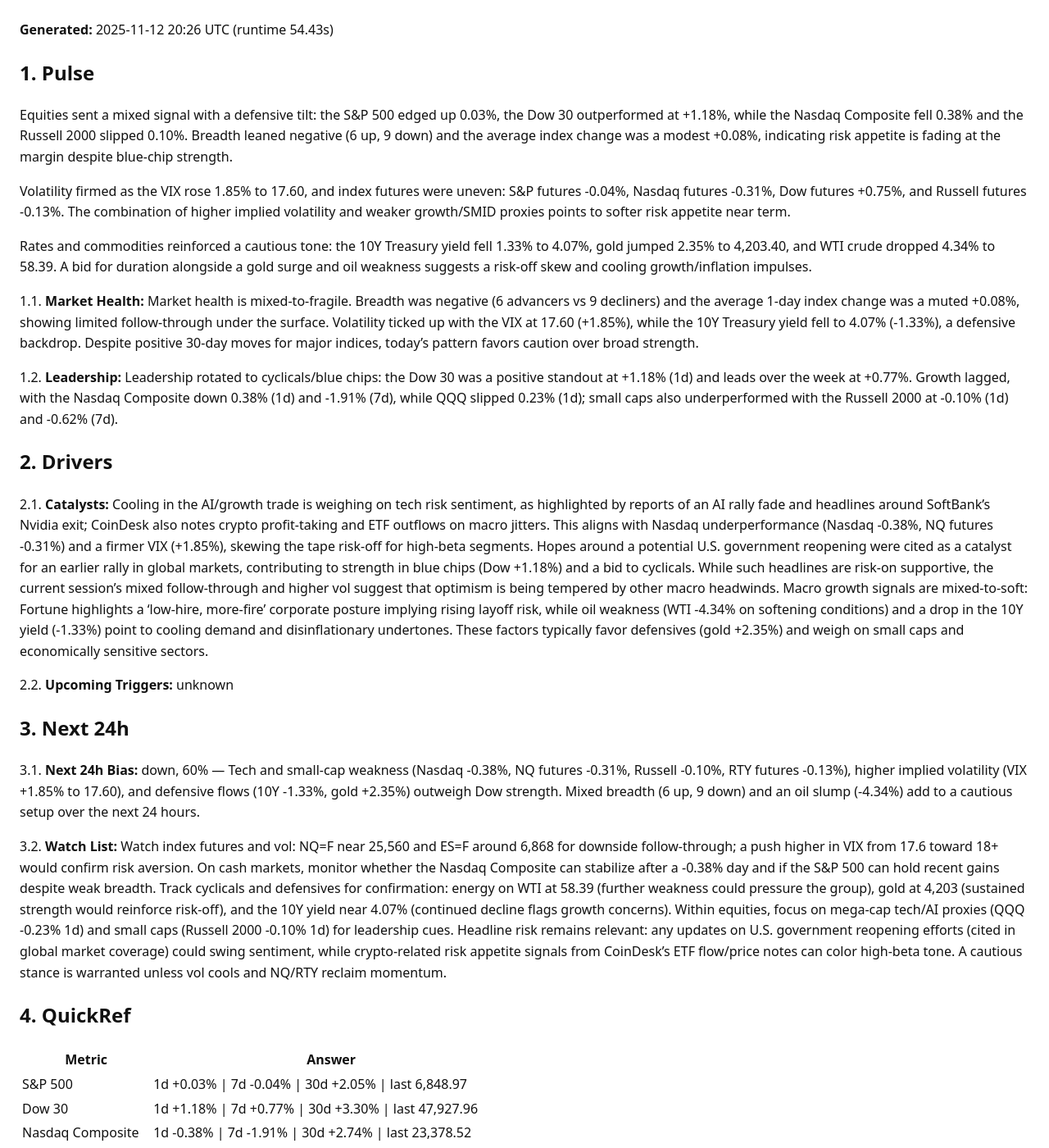
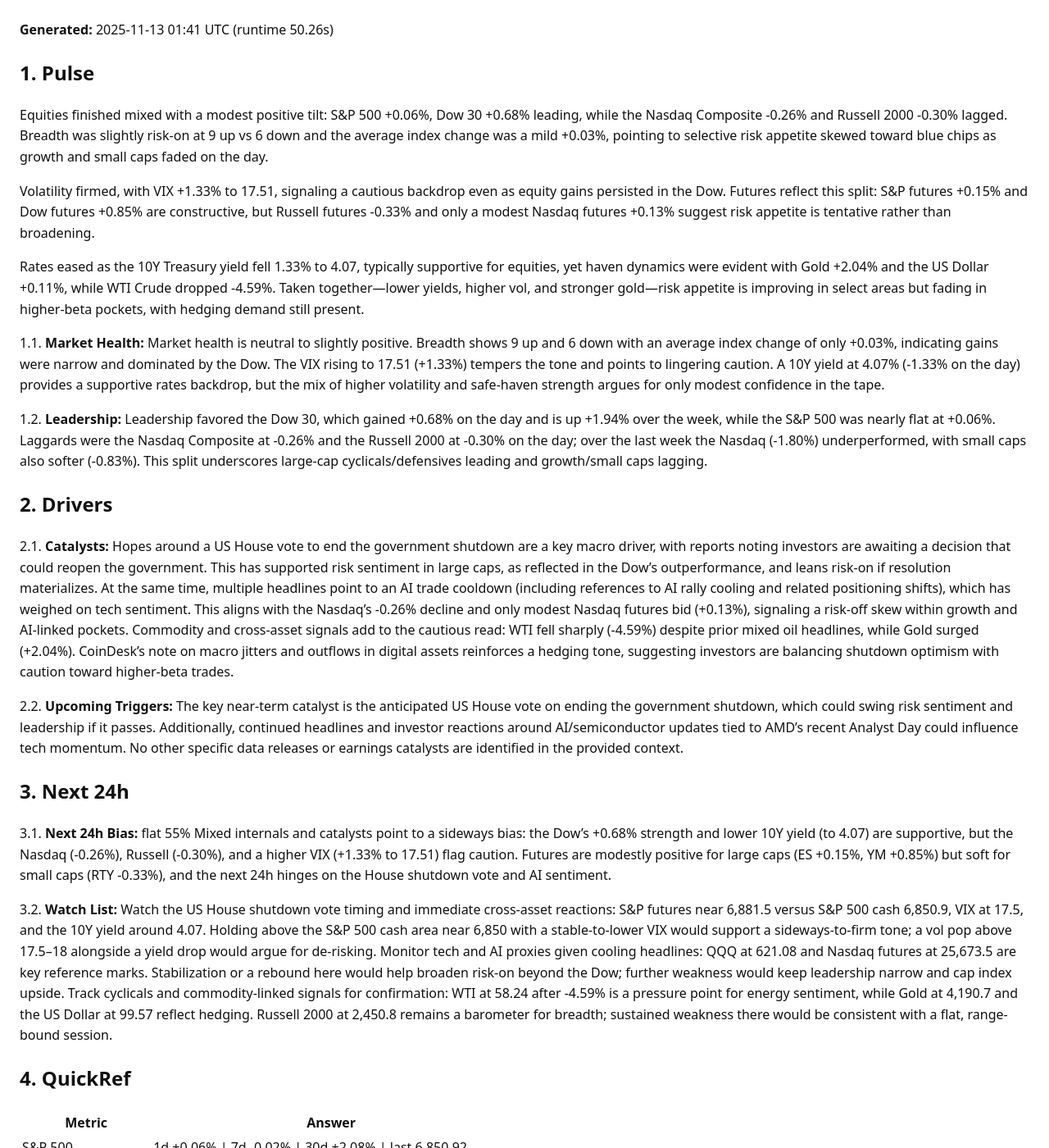
Before and after one commit to ryness/stonks, a Jekyll site: the page built from _reports/GODSEYE.md, in a window 1280 px wide and 1400 px high. Shown: the whole window at 82% size. Built offline with Jekyll 4.4.1, drawn with Linux system fonts in a browser that asks for light colours; some of the changed text lies outside the part shown.

Commit message:
Update report: rotation+GodsEye

```diff
--- a/_reports/GODSEYE.md
+++ b/_reports/GODSEYE.md
@@ -2,35 +2,35 @@
 layout: default
 title: "GodsEye Market Report"
 ticker: "GODSEYE"
-date: 2025-11-12
-generated_at: 2025-11-12T20:26:01.512480+00:00
-runtime_seconds: 54.43
+date: 2025-11-13
+generated_at: 2025-11-13T01:41:30.713854+00:00
+runtime_seconds: 50.26
 raw_markdown: |
-  **Generated:** <time class="js-local-time" datetime="2025-11-12T20:26:01.512480+00:00">2025-11-12 20:26 UTC</time> (runtime 54.43s)
+  **Generated:** <time class="js-local-time" datetime="2025-11-13T01:41:30.713854+00:00">2025-11-13 01:41 UTC</time> (runtime 50.26s)
 
   ## 1. Pulse
 
-  Equities sent a mixed signal with a defensive tilt: the S&P 500 edged up 0.03%, the Dow 30 outperformed at +1.18%, while the Nasdaq Composite fell 0.38% and the Russell 2000 slipped 0.10%. Breadth leaned negative (6 up, 9 down) and the average index change was a modest +0.08%, indicating risk appetite is fading at the margin despite blue-chip strength.
+  Equities finished mixed with a modest positive tilt: S&P 500 +0.06%, Dow 30 +0.68% leading, while the Nasdaq Composite -0.26% and Russell 2000 -0.30% lagged. Breadth was slightly risk-on at 9 up vs 6 down and the average index change was a mild +0.03%, pointing to selective risk appetite skewed toward blue chips as growth and small caps faded on the day.
 
-  Volatility firmed as the VIX rose 1.85% to 17.60, and index futures were uneven: S&P futures -0.04%, Nasdaq futures -0.31%, Dow futures +0.75%, and Russell futures -0.13%. The combination of higher implied volatility and weaker growth/SMID proxies points to softer risk appetite near term.
+  Volatility firmed, with VIX +1.33% to 17.51, signaling a cautious backdrop even as equity gains persisted in the Dow. Futures reflect this split: S&P futures +0.15% and Dow futures +0.85% are constructive, but Russell futures -0.33% and only a modest Nasdaq futures +0.13% suggest risk appetite is tentative rather than broadening.
 
-  Rates and commodities reinforced a cautious tone: the 10Y Treasury yield fell 1.33% to 4.07%, gold jumped 2.35% to 4,203.40, and WTI crude dropped 4.34% to 58.39. A bid for duration alongside a gold surge and oil weakness suggests a risk-off skew and cooling growth/inflation impulses.
+  Rates eased as the 10Y Treasury yield fell 1.33% to 4.07, typically supportive for equities, yet haven dynamics were evident with Gold +2.04% and the US Dollar +0.11%, while WTI Crude dropped -4.59%. Taken together—lower yields, higher vol, and stronger gold—risk appetite is improving in select areas but fading in higher-beta pockets, with hedging demand still present.
 
-  1.1. **Market Health:** Market health is mixed-to-fragile. Breadth was negative (6 advancers vs 9 decliners) and the average 1-day index change was a muted +0.08%, showing limited follow-through under the surface. Volatility ticked up with the VIX at 17.60 (+1.85%), while the 10Y Treasury yield fell to 4.07% (-1.33%), a defensive backdrop. Despite positive 30-day moves for major indices, today’s pattern favors caution over broad strength.
+  1.1. **Market Health:** Market health is neutral to slightly positive. Breadth shows 9 up and 6 down with an average index change of only +0.03%, indicating gains were narrow and dominated by the Dow. The VIX rising to 17.51 (+1.33%) tempers the tone and points to lingering caution. A 10Y yield at 4.07% (-1.33% on the day) provides a supportive rates backdrop, but the mix of higher volatility and safe-haven strength argues for only modest confidence in the tape.
 
-  1.2. **Leadership:** Leadership rotated to cyclicals/blue chips: the Dow 30 was a positive standout at +1.18% (1d) and leads over the week at +0.77%. Growth lagged, with the Nasdaq Composite down 0.38% (1d) and -1.91% (7d), while QQQ slipped 0.23% (1d); small caps also underperformed with the Russell 2000 at -0.10% (1d) and -0.62% (7d).
+  1.2. **Leadership:** Leadership favored the Dow 30, which gained +0.68% on the day and is up +1.94% over the week, while the S&P 500 was nearly flat at +0.06%. Laggards were the Nasdaq Composite at -0.26% and the Russell 2000 at -0.30% on the day; over the last week the Nasdaq (-1.80%) underperformed, with small caps also softer (-0.83%). This split underscores large-cap cyclicals/defensives leading and growth/small caps lagging.
 
   ## 2. Drivers
 
-  2.1. **Catalysts:** Cooling in the AI/growth trade is weighing on tech risk sentiment, as highlighted by reports of an AI rally fade and headlines around SoftBank’s Nvidia exit; CoinDesk also notes crypto profit-taking and ETF outflows on macro jitters. This aligns with Nasdaq underperformance (Nasdaq -0.38%, NQ futures -0.31%) and a firmer VIX (+1.85%), skewing the tape risk-off for high-beta segments. Hopes around a potential U.S. government reopening were cited as a catalyst for an earlier rally in global markets, contributing to strength in blue chips (Dow +1.18%) and a bid to cyclicals. While such headlines are risk-on supportive, the current session’s mixed follow-through and higher vol suggest that optimism is being tempered by other macro headwinds. Macro growth signals are mixed-to-soft: Fortune highlights a ‘low-hire, more-fire’ corporate posture implying rising layoff risk, while oil weakness (WTI -4.34% on softening conditions) and a drop in the 10Y yield (-1.33%) point to cooling demand and disinflationary undertones. These factors typically favor defensives (gold +2.35%) and weigh on small caps and economically sensitive sectors.
+  2.1. **Catalysts:** Hopes around a US House vote to end the government shutdown are a key macro driver, with reports noting investors are awaiting a decision that could reopen the government. This has supported risk sentiment in large caps, as reflected in the Dow’s outperformance, and leans risk-on if resolution materializes. At the same time, multiple headlines point to an AI trade cooldown (including references to AI rally cooling and related positioning shifts), which has weighed on tech sentiment. This aligns with the Nasdaq’s -0.26% decline and only modest Nasdaq futures bid (+0.13%), signaling a risk-off skew within growth and AI-linked pockets. Commodity and cross-asset signals add to the cautious read: WTI fell sharply (-4.59%) despite prior mixed oil headlines, while Gold surged (+2.04%). CoinDesk’s note on macro jitters and outflows in digital assets reinforces a hedging tone, suggesting investors are balancing shutdown optimism with caution toward higher-beta trades.
 
-  2.2. **Upcoming Triggers:** unknown
+  2.2. **Upcoming Triggers:** The key near-term catalyst is the anticipated US House vote on ending the government shutdown, which could swing risk sentiment and leadership if it passes. Additionally, continued headlines and investor reactions around AI/semiconductor updates tied to AMD’s recent Analyst Day could influence tech momentum. No other specific data releases or earnings catalysts are identified in the provided context.
 
   ## 3. Next 24h
 
-  3.1. **Next 24h Bias:** down, 60% — Tech and small-cap weakness (Nasdaq -0.38%, NQ futures -0.31%, Russell -0.10%, RTY futures -0.13%), higher implied volatility (VIX +1.85% to 17.60), and defensive flows (10Y -1.33%, gold +2.35%) outweigh Dow strength. Mixed breadth (6 up, 9 down) and an oil slump (-4.34%) add to a cautious setup over the next 24 hours.
+  3.1. **Next 24h Bias:** flat 55% Mixed internals and catalysts point to a sideways bias: the Dow’s +0.68% strength and lower 10Y yield (to 4.07) are supportive, but the Nasdaq (-0.26%), Russell (-0.30%), and a higher VIX (+1.33% to 17.51) flag caution. Futures are modestly positive for large caps (ES +0.15%, YM +0.85%) but soft for small caps (RTY -0.33%), and the next 24h hinges on the House shutdown vote and AI sentiment.
 
-  3.2. **Watch List:** Watch index futures and vol: NQ=F near 25,560 and ES=F around 6,868 for downside follow-through; a push higher in VIX from 17.6 toward 18+ would confirm risk aversion. On cash markets, monitor whether the Nasdaq Composite can stabilize after a -0.38% day and if the S&P 500 can hold recent gains despite weak breadth. Track cyclicals and defensives for confirmation: energy on WTI at 58.39 (further weakness could pressure the group), gold at 4,203 (sustained strength would reinforce risk-off), and the 10Y yield near 4.07% (continued decline flags growth concerns). Within equities, focus on mega-cap tech/AI proxies (QQQ -0.23% 1d) and small caps (Russell 2000 -0.10% 1d) for leadership cues. Headline risk remains relevant: any updates on U.S. government reopening efforts (cited in global market coverage) could swing sentiment, while crypto-related risk appetite signals from CoinDesk’s ETF flow/price notes can color high-beta tone. A cautious stance is warranted unless vol cools and NQ/RTY reclaim momentum.
+  3.2. **Watch List:** Watch the US House shutdown vote timing and immediate cross-asset reactions: S&P futures near 6,881.5 versus S&P 500 cash 6,850.9, VIX at 17.5, and the 10Y yield around 4.07. Holding above the S&P 500 cash area near 6,850 with a stable-to-lower VIX would support a sideways-to-firm tone; a vol pop above 17.5–18 alongside a yield drop would argue for de-risking. Monitor tech and AI proxies given cooling headlines: QQQ at 621.08 and Nasdaq futures at 25,673.5 are key reference marks. Stabilization or a rebound here would help broaden risk-on beyond the Dow; further weakness would keep leadership narrow and cap index upside. Track cyclicals and commodity-linked signals for confirmation: WTI at 58.24 after -4.59% is a pressure point for energy sentiment, while Gold at 4,190.7 and the US Dollar at 99.57 reflect hedging. Russell 2000 at 2,450.8 remains a barometer for breadth; sustained weakness there would be consistent with a flat, range-bound session.
 
   ## 4. QuickRef
 
@@ -38,21 +38,21 @@ raw_markdown: |
   <table>
   <thead><tr><th>Metric</th><th>Answer</th></tr></thead>
   <tbody>
-  <tr><td>S&amp;P 500</td><td>1d +0.03% | 7d -0.04% | 30d +2.05% | last 6,848.97</td></tr>
-  <tr><td>Dow 30</td><td>1d +1.18% | 7d +0.77% | 30d +3.30% | last 47,927.96</td></tr>
-  <tr><td>Nasdaq Composite</td><td>1d -0.38% | 7d -1.91% | 30d +2.74% | last 23,378.52</td></tr>
-  <tr><td>Russell 2000</td><td>1d -0.10% | 7d -0.62% | 30d +0.56% | last 2,455.92</td></tr>
-  <tr><td>SPY ETF</td><td>1d -0.01% | 7d -0.06% | 30d +2.17% | last 682.94</td></tr>
-  <tr><td>QQQ ETF</td><td>1d -0.23% | 7d -1.89% | 30d +2.80% | last 620.12</td></tr>
-  <tr><td>VIX</td><td>1d +1.85% | 7d +2.50% | 30d +8.04% | last 17.60</td></tr>
-  <tr><td>S&amp;P Fut</td><td>1d -0.04% | 7d -0.20% | 30d +1.59% | last 6,868.75</td></tr>
-  <tr><td>Nasdaq Fut</td><td>1d -0.31% | 7d -2.08% | 30d +2.17% | last 25,560.50</td></tr>
-  <tr><td>Dow Fut</td><td>1d +0.75% | 7d +1.93% | 30d +3.56% | last 48,388.00</td></tr>
-  <tr><td>Russell Fut</td><td>1d -0.13% | 7d -0.67% | 30d +0.12% | last 2,463.10</td></tr>
+  <tr><td>S&amp;P 500</td><td>1d +0.06% | 7d -0.02% | 30d +2.08% | last 6,850.92</td></tr>
+  <tr><td>Dow 30</td><td>1d +0.68% | 7d +1.94% | 30d +3.91% | last 48,254.82</td></tr>
+  <tr><td>Nasdaq Composite</td><td>1d -0.26% | 7d -1.80% | 30d +2.86% | last 23,406.46</td></tr>
+  <tr><td>Russell 2000</td><td>1d -0.30% | 7d -0.83% | 30d +0.35% | last 2,450.80</td></tr>
+  <tr><td>SPY ETF</td><td>1d +0.06% | 7d +0.01% | 30d +2.23% | last 683.38</td></tr>
+  <tr><td>QQQ ETF</td><td>1d -0.08% | 7d -1.74% | 30d +2.96% | last 621.08</td></tr>
+  <tr><td>VIX</td><td>1d +1.33% | 7d +1.98% | 30d +7.49% | last 17.51</td></tr>
+  <tr><td>S&amp;P Fut</td><td>1d +0.15% | 7d -0.02% | 30d +1.77% | last 6,881.50</td></tr>
+  <tr><td>Nasdaq Fut</td><td>1d +0.13% | 7d -1.65% | 30d +2.62% | last 25,673.50</td></tr>
+  <tr><td>Dow Fut</td><td>1d +0.85% | 7d +2.03% | 30d +3.66% | last 48,437.00</td></tr>
+  <tr><td>Russell Fut</td><td>1d -0.33% | 7d -0.88% | 30d -0.09% | last 2,458.00</td></tr>
   <tr><td>10Y Treasury</td><td>1d -1.33% | 7d -1.00% | 30d -1.00% | last 4.07</td></tr>
-  <tr><td>Gold Fut</td><td>1d +2.35% | 7d +5.08% | 30d +8.69% | last 4,203.40</td></tr>
-  <tr><td>WTI Crude</td><td>1d -4.34% | 7d -4.36% | 30d -5.49% | last 58.39</td></tr>
-  <tr><td>US Dollar</td><td>1d +0.03% | 7d -0.38% | 30d +1.82% | last 99.49</td></tr>
+  <tr><td>Gold Fut</td><td>1d +2.04% | 7d +4.76% | 30d +8.36% | last 4,190.70</td></tr>
+  <tr><td>WTI Crude</td><td>1d -4.59% | 7d -4.60% | 30d -5.73% | last 58.24</td></tr>
+  <tr><td>US Dollar</td><td>1d +0.11% | 7d -0.30% | 30d +1.91% | last 99.57</td></tr>
   </tbody></table>
   </div>
 
@@ -121,31 +121,31 @@ raw_markdown: |
   </details>
 ---
 
-**Generated:** <time class="js-local-time" datetime="2025-11-12T20:26:01.512480+00:00">2025-11-12 20:26 UTC</time> (runtime 54.43s)
+**Generated:** <time class="js-local-time" datetime="2025-11-13T01:41:30.713854+00:00">2025-11-13 01:41 UTC</time> (runtime 50.26s)
 
 ## 1. Pulse
 
-Equities sent a mixed signal with a defensive tilt: the S&P 500 edged up 0.03%, the Dow 30 outperformed at +1.18%, while the Nasdaq Composite fell 0.38% and the Russell 2000 slipped 0.10%. Breadth leaned negative (6 up, 9 down) and the average index change was a modest +0.08%, indicating risk appetite is fading at the margin despite blue-chip strength.
+Equities finished mixed with a modest positive tilt: S&P 500 +0.06%, Dow 30 +0.68% leading, while the Nasdaq Composite -0.26% and Russell 2000 -0.30% lagged. Breadth was slightly risk-on at 9 up vs 6 down and the average index change was a mild +0.03%, pointing to selective risk appetite skewed toward blue chips as growth and small caps faded on the day.
 
-Volatility firmed as the VIX rose 1.85% to 17.60, and index futures were uneven: S&P futures -0.04%, Nasdaq futures -0.31%, Dow futures +0.75%, and Russell futures -0.13%. The combination of higher implied volatility and weaker growth/SMID proxies points to softer risk appetite near term.
+Volatility firmed, with VIX +1.33% to 17.51, signaling a cautious backdrop even as equity gains persisted in the Dow. Futures reflect this split: S&P futures +0.15% and Dow futures +0.85% are constructive, but Russell futures -0.33% and only a modest Nasdaq futures +0.13% suggest risk appetite is tentative rather than broadening.
 
-Rates and commodities reinforced a cautious tone: the 10Y Treasury yield fell 1.33% to 4.07%, gold jumped 2.35% to 4,203.40, and WTI crude dropped 4.34% to 58.39. A bid for duration alongside a gold surge and oil weakness suggests a risk-off skew and cooling growth/inflation impulses.
+Rates eased as the 10Y Treasury yield fell 1.33% to 4.07, typically supportive for equities, yet haven dynamics were evident with Gold +2.04% and the US Dollar +0.11%, while WTI Crude dropped -4.59%. Taken together—lower yields, higher vol, and stronger gold—risk appetite is improving in select areas but fading in higher-beta pockets, with hedging demand still present.
 
-1.1. **Market Health:** Market health is mixed-to-fragile. Breadth was negative (6 advancers vs 9 decliners) and the average 1-day index change was a muted +0.08%, showing limited follow-through under the surface. Volatility ticked up with the VIX at 17.60 (+1.85%), while the 10Y Treasury yield fell to 4.07% (-1.33%), a defensive backdrop. Despite positive 30-day moves for major indices, today’s pattern favors caution over broad strength.
+1.1. **Market Health:** Market health is neutral to slightly positive. Breadth shows 9 up and 6 down with an average index change of only +0.03%, indicating gains were narrow and dominated by the Dow. The VIX rising to 17.51 (+1.33%) tempers the tone and points to lingering caution. A 10Y yield at 4.07% (-1.33% on the day) provides a supportive rates backdrop, but the mix of higher volatility and safe-haven strength argues for only modest confidence in the tape.
 
-1.2. **Leadership:** Leadership rotated to cyclicals/blue chips: the Dow 30 was a positive standout at +1.18% (1d) and leads over the week at +0.77%. Growth lagged, with the Nasdaq Composite down 0.38% (1d) and -1.91% (7d), while QQQ slipped 0.23% (1d); small caps also underperformed with the Russell 2000 at -0.10% (1d) and -0.62% (7d).
+1.2. **Leadership:** Leadership favored the Dow 30, which gained +0.68% on the day and is up +1.94% over the week, while the S&P 500 was nearly flat at +0.06%. Laggards were the Nasdaq Composite at -0.26% and the Russell 2000 at -0.30% on the day; over the last week the Nasdaq (-1.80%) underperformed, with small caps also softer (-0.83%). This split underscores large-cap cyclicals/defensives leading and growth/small caps lagging.
 
 ## 2. Drivers
 
-2.1. **Catalysts:** Cooling in the AI/growth trade is weighing on tech risk sentiment, as highlighted by reports of an AI rally fade and headlines around SoftBank’s Nvidia exit; CoinDesk also notes crypto profit-taking and ETF outflows on macro jitters. This aligns with Nasdaq underperformance (Nasdaq -0.38%, NQ futures -0.31%) and a firmer VIX (+1.85%), skewing the tape risk-off for high-beta segments. Hopes around a potential U.S. government reopening were cited as a catalyst for an earlier rally in global markets, contributing to strength in blue chips (Dow +1.18%) and a bid to cyclicals. While such headlines are risk-on supportive, the current session’s mixed follow-through and higher vol suggest that optimism is being tempered by other macro headwinds. Macro growth signals are mixed-to-soft: Fortune highlights a ‘low-hire, more-fire’ corporate posture implying rising layoff risk, while oil weakness (WTI -4.34% on softening conditions) and a drop in the 10Y yield (-1.33%) point to cooling demand and disinflationary undertones. These factors typically favor defensives (gold +2.35%) and weigh on small caps and economically sensitive sectors.
+2.1. **Catalysts:** Hopes around a US House vote to end the government shutdown are a key macro driver, with reports noting investors are awaiting a decision that could reopen the government. This has supported risk sentiment in large caps, as reflected in the Dow’s outperformance, and leans risk-on if resolution materializes. At the same time, multiple headlines point to an AI trade cooldown (including references to AI rally cooling and related positioning shifts), which has weighed on tech sentiment. This aligns with the Nasdaq’s -0.26% decline and only modest Nasdaq futures bid (+0.13%), signaling a risk-off skew within growth and AI-linked pockets. Commodity and cross-asset signals add to the cautious read: WTI fell sharply (-4.59%) despite prior mixed oil headlines, while Gold surged (+2.04%). CoinDesk’s note on macro jitters and outflows in digital assets reinforces a hedging tone, suggesting investors are balancing shutdown optimism with caution toward higher-beta trades.
 
-2.2. **Upcoming Triggers:** unknown
+2.2. **Upcoming Triggers:** The key near-term catalyst is the anticipated US House vote on ending the government shutdown, which could swing risk sentiment and leadership if it passes. Additionally, continued headlines and investor reactions around AI/semiconductor updates tied to AMD’s recent Analyst Day could influence tech momentum. No other specific data releases or earnings catalysts are identified in the provided context.
 
 ## 3. Next 24h
 
-3.1. **Next 24h Bias:** down, 60% — Tech and small-cap weakness (Nasdaq -0.38%, NQ futures -0.31%, Russell -0.10%, RTY futures -0.13%), higher implied volatility (VIX +1.85% to 17.60), and defensive flows (10Y -1.33%, gold +2.35%) outweigh Dow strength. Mixed breadth (6 up, 9 down) and an oil slump (-4.34%) add to a cautious setup over the next 24 hours.
+3.1. **Next 24h Bias:** flat 55% Mixed internals and catalysts point to a sideways bias: the Dow’s +0.68% strength and lower 10Y yield (to 4.07) are supportive, but the Nasdaq (-0.26%), Russell (-0.30%), and a higher VIX (+1.33% to 17.51) flag caution. Futures are modestly positive for large caps (ES +0.15%, YM +0.85%) but soft for small caps (RTY -0.33%), and the next 24h hinges on the House shutdown vote and AI sentiment.
 
-3.2. **Watch List:** Watch index futures and vol: NQ=F near 25,560 and ES=F around 6,868 for downside follow-through; a push higher in VIX from 17.6 toward 18+ would confirm risk aversion. On cash markets, monitor whether the Nasdaq Composite can stabilize after a -0.38% day and if the S&P 500 can hold recent gains despite weak breadth. Track cyclicals and defensives for confirmation: energy on WTI at 58.39 (further weakness could pressure the group), gold at 4,203 (sustained strength would reinforce risk-off), and the 10Y yield near 4.07% (continued decline flags growth concerns). Within equities, focus on mega-cap tech/AI proxies (QQQ -0.23% 1d) and small caps (Russell 2000 -0.10% 1d) for leadership cues. Headline risk remains relevant: any updates on U.S. government reopening efforts (cited in global market coverage) could swing sentiment, while crypto-related risk appetite signals from CoinDesk’s ETF flow/price notes can color high-beta tone. A cautious stance is warranted unless vol cools and NQ/RTY reclaim momentum.
+3.2. **Watch List:** Watch the US House shutdown vote timing and immediate cross-asset reactions: S&P futures near 6,881.5 versus S&P 500 cash 6,850.9, VIX at 17.5, and the 10Y yield around 4.07. Holding above the S&P 500 cash area near 6,850 with a stable-to-lower VIX would support a sideways-to-firm tone; a vol pop above 17.5–18 alongside a yield drop would argue for de-risking. Monitor tech and AI proxies given cooling headlines: QQQ at 621.08 and Nasdaq futures at 25,673.5 are key reference marks. Stabilization or a rebound here would help broaden risk-on beyond the Dow; further weakness would keep leadership narrow and cap index upside. Track cyclicals and commodity-linked signals for confirmation: WTI at 58.24 after -4.59% is a pressure point for energy sentiment, while Gold at 4,190.7 and the US Dollar at 99.57 reflect hedging. Russell 2000 at 2,450.8 remains a barometer for breadth; sustained weakness there would be consistent with a flat, range-bound session.
 
 ## 4. QuickRef
 
@@ -153,21 +153,21 @@ Rates and commodities reinforced a cautious tone: the 10Y Treasury yield fell 1.
 <table>
 <thead><tr><th>Metric</th><th>Answer</th></tr></thead>
 <tbody>
-<tr><td>S&amp;P 500</td><td>1d +0.03% | 7d -0.04% | 30d +2.05% | last 6,848.97</td></tr>
-<tr><td>Dow 30</td><td>1d +1.18% | 7d +0.77% | 30d +3.30% | last 47,927.96</td></tr>
-<tr><td>Nasdaq Composite</td><td>1d -0.38% | 7d -1.91% | 30d +2.74% | last 23,378.52</td></tr>
-<tr><td>Russell 2000</td><td>1d -0.10% | 7d -0.62% | 30d +0.56% | last 2,455.92</td></tr>
-<tr><td>SPY ETF</td><td>1d -0.01% | 7d -0.06% | 30d +2.17% | last 682.94</td></tr>
-<tr><td>QQQ ETF</td><td>1d -0.23% | 7d -1.89% | 30d +2.80% | last 620.12</td></tr>
-<tr><td>VIX</td><td>1d +1.85% | 7d +2.50% | 30d +8.04% | last 17.60</td></tr>
-<tr><td>S&amp;P Fut</td><td>1d -0.04% | 7d -0.20% | 30d +1.59% | last 6,868.75</td></tr>
-<tr><td>Nasdaq Fut</td><td>1d -0.31% | 7d -2.08% | 30d +2.17% | last 25,560.50</td></tr>
-<tr><td>Dow Fut</td><td>1d +0.75% | 7d +1.93% | 30d +3.56% | last 48,388.00</td></tr>
-<tr><td>Russell Fut</td><td>1d -0.13% | 7d -0.67% | 30d +0.12% | last 2,463.10</td></tr>
+<tr><td>S&amp;P 500</td><td>1d +0.06% | 7d -0.02% | 30d +2.08% | last 6,850.92</td></tr>
+<tr><td>Dow 30</td><td>1d +0.68% | 7d +1.94% | 30d +3.91% | last 48,254.82</td></tr>
+<tr><td>Nasdaq Composite</td><td>1d -0.26% | 7d -1.80% | 30d +2.86% | last 23,406.46</td></tr>
+<tr><td>Russell 2000</td><td>1d -0.30% | 7d -0.83% | 30d +0.35% | last 2,450.80</td></tr>
+<tr><td>SPY ETF</td><td>1d +0.06% | 7d +0.01% | 30d +2.23% | last 683.38</td></tr>
+<tr><td>QQQ ETF</td><td>1d -0.08% | 7d -1.74% | 30d +2.96% | last 621.08</td></tr>
+<tr><td>VIX</td><td>1d +1.33% | 7d +1.98% | 30d +7.49% | last 17.51</td></tr>
+<tr><td>S&amp;P Fut</td><td>1d +0.15% | 7d -0.02% | 30d +1.77% | last 6,881.50</td></tr>
+<tr><td>Nasdaq Fut</td><td>1d +0.13% | 7d -1.65% | 30d +2.62% | last 25,673.50</td></tr>
+<tr><td>Dow Fut</td><td>1d +0.85% | 7d +2.03% | 30d +3.66% | last 48,437.00</td></tr>
+<tr><td>Russell Fut</td><td>1d -0.33% | 7d -0.88% | 30d -0.09% | last 2,458.00</td></tr>
 <tr><td>10Y Treasury</td><td>1d -1.33% | 7d -1.00% | 30d -1.00% | last 4.07</td></tr>
-<tr><td>Gold Fut</td><td>1d +2.35% | 7d +5.08% | 30d +8.69% | last 4,203.40</td></tr>
-<tr><td>WTI Crude</td><td>1d -4.34% | 7d -4.36% | 30d -5.49% | last 58.39</td></tr>
-<tr><td>US Dollar</td><td>1d +0.03% | 7d -0.38% | 30d +1.82% | last 99.49</td></tr>
+<tr><td>Gold Fut</td><td>1d +2.04% | 7d +4.76% | 30d +8.36% | last 4,190.70</td></tr>
+<tr><td>WTI Crude</td><td>1d -4.59% | 7d -4.60% | 30d -5.73% | last 58.24</td></tr>
+<tr><td>US Dollar</td><td>1d +0.11% | 7d -0.30% | 30d +1.91% | last 99.57</td></tr>
 </tbody></table>
 </div>
 
```
Also changed, not shown: _reports/CRWV.md (+47 -47 lines).
